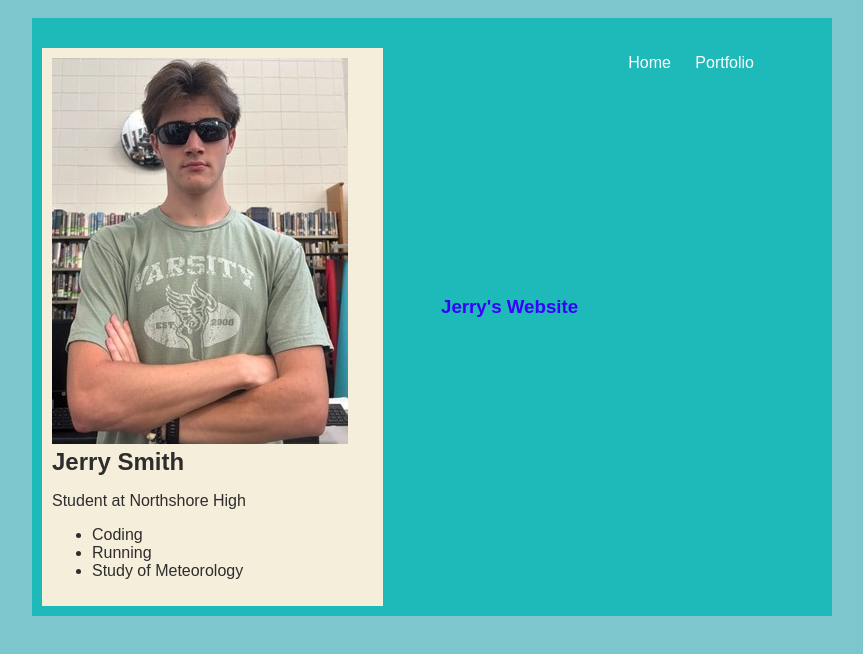
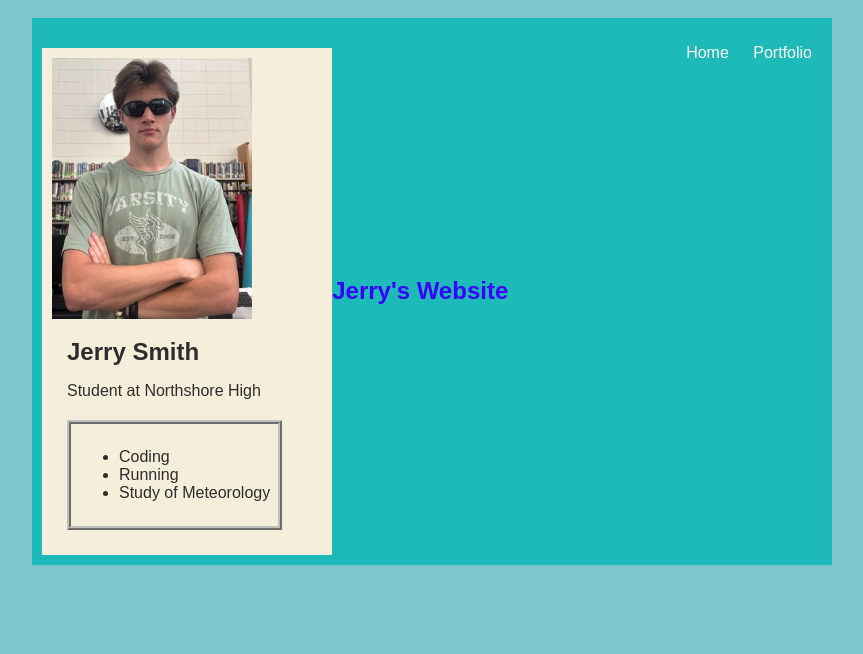
Before and after one commit to JerryS2007/JerryS2007.github.io, a plain HTML site: page index.html in a window 1280 px wide. Shown: the whole page, without its empty margins (208-1071 px from the left). Drawn offline with Linux system fonts and the light colour scheme.

Commit message:
subtracted unneeded line

```diff
--- a/index.html
+++ b/index.html
@@ -5,7 +5,6 @@
     <link rel="stylesheet" href="style.css"/>
 
   </head>
-
   <body>
     <!-- All content goes here -->
     <div id="all-contents">
@@ -14,16 +13,16 @@
         <main>
           <!-- Sidebar section -->
           <div class="sidebar">
-            <img class=""sidebar-img" src="Images/Profile Pic.jpeg">
+            <img class="sidebar-img" src="Images/Profile Pic.jpeg">
           <div>
 
           <!-- Content section -->
-          </div class="content">
+          <div class="content">
             <h2>Jerry Smith</h2>
             <p>Student at Northshore High</p>
 
             <!-- Interest section -->
-            <div id=""interests">
+            <div id="interests">
             <ul>
               <li>Coding</li>
               <li>Running</li>
@@ -32,7 +31,6 @@
           </div>
          <div>
         </main>
-      <nav>
         <h1>Jerry's Website</h1>
         <ul id=""nav-ul">
           <li class="nav-li">
@@ -42,7 +40,9 @@
            <a href="portfolio.html">Portfolio</a>
           </li>
         </ul>
-      </nav>
-    </div>
+      </div>
+     </div>
+    </main>
+   </div>
   </body>
 </html>
```
